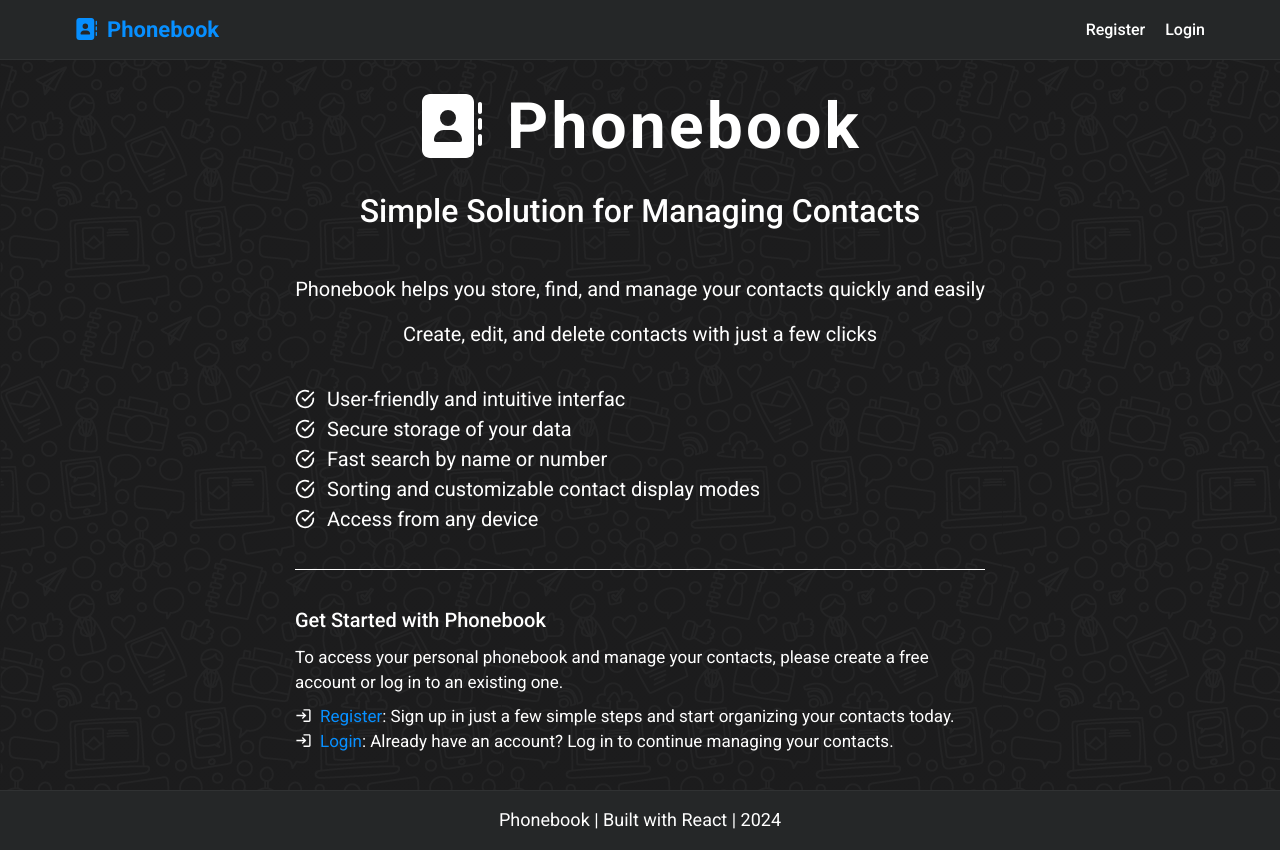
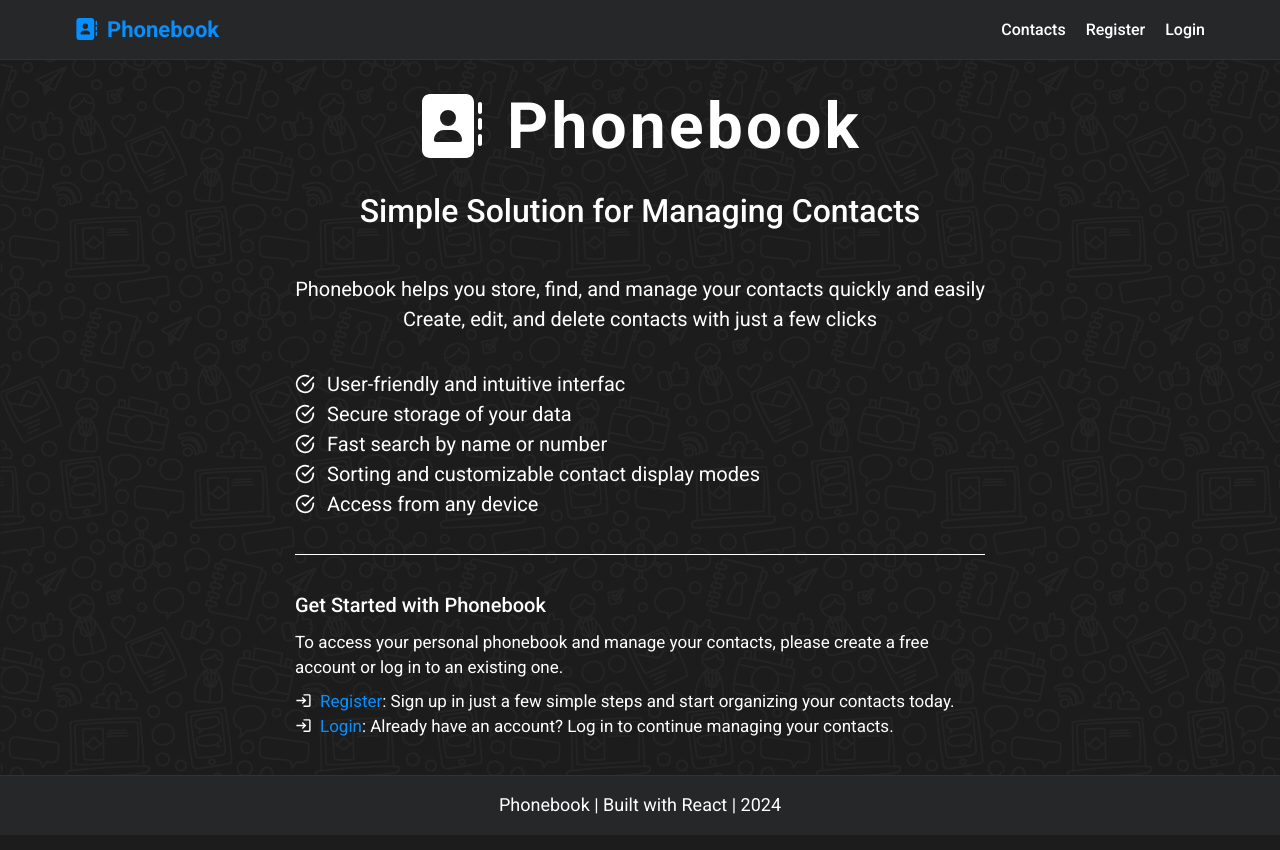
Before and after one commit to Valentyn-M/Phonebook_goit-react-hw-08, a React (Vite) app: page / in a window 1280 px wide. Built offline with nearby package versions, Linux system fonts and the light colour scheme.

Commit message:
finish the project after checking

```diff
--- a/src/components/AuthNav/AuthNav.module.css
+++ b/src/components/AuthNav/AuthNav.module.css
@@ -2,6 +2,11 @@
 	display: flex;
 	gap: 20px;
 	height: 100%;
+
+
+	@media (max-width: 350px) {
+		gap: 15px;
+	}
 }
 
 .link {
--- a/src/components/Navigation/Navigation.jsx
+++ b/src/components/Navigation/Navigation.jsx
@@ -23,13 +23,11 @@ const Navigation = () => {
 					<FaAddressBook className={s.icon} /><span className={s.appName}>Phonebook</span>
 				</NavLink>
 			</nav>
-			{isLoggedIn && (
-				<nav className={s.mainNav}>
-					<NavLink to="/contacts" end className={buildLinkClass} ref={linkRef} onClick={handleClick}>
-						Contacts
-					</NavLink>
-				</nav>
-			)}
+			<nav className={s.mainNav}>
+				<NavLink to="/contacts" end className={buildLinkClass} ref={linkRef} onClick={handleClick}>
+					Contacts
+				</NavLink>
+			</nav>
 		</>
 	)
 }
--- a/src/pages/HomePage/HomePage.module.css
+++ b/src/pages/HomePage/HomePage.module.css
@@ -45,7 +45,6 @@
 
 .about {
 	line-height: 1.5;
-	margin-bottom: 15px;
 	text-align: center;
 }
 
```
